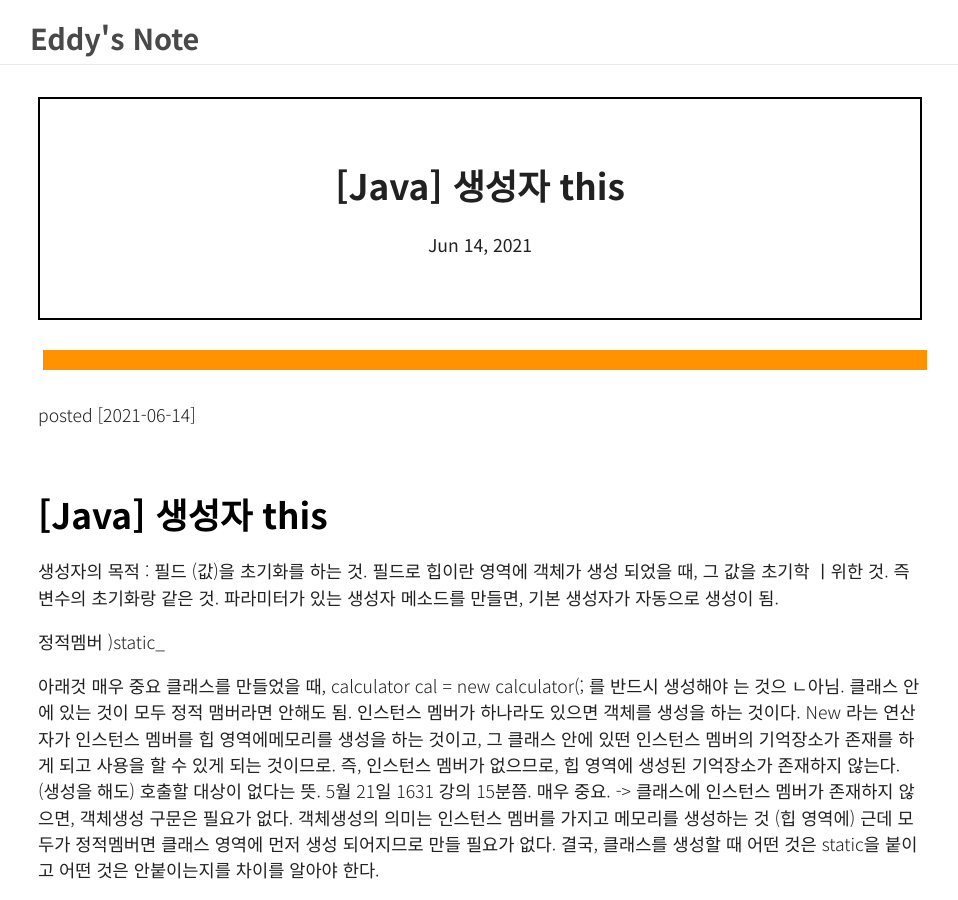
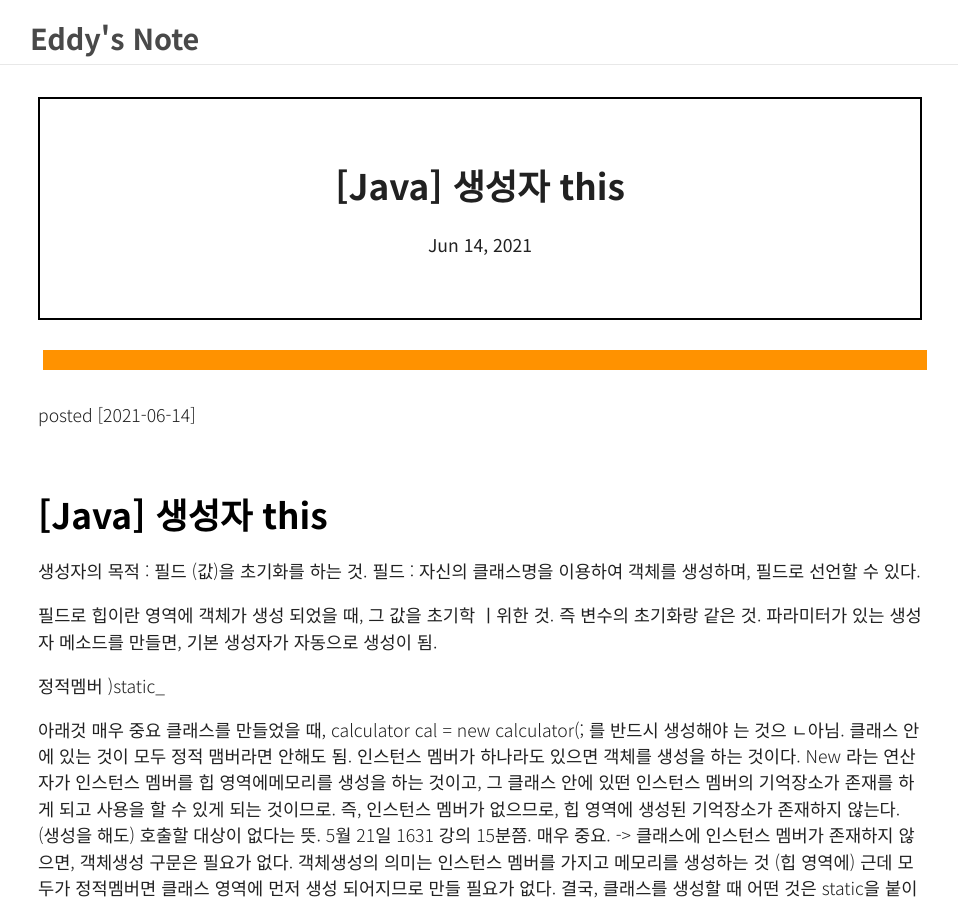
Before and after one commit to solusean/solusean.github.io, a Jekyll site: the page built from _posts/2021-06-14-Java044-생성자this.md, in a window 1280 px wide and 900 px high. Shown: the whole window, without its empty margins (160-1118 px from the left). Built offline with Jekyll 4.4.1, drawn with Linux system fonts in a browser that asks for light colours; comment, search, counter and statistics services are not loaded.

Commit message:
Update 2021-06-14-Java044-생성자this.md

```diff
--- a/_posts/2021-06-14-Java044-생성자this.md
+++ b/_posts/2021-06-14-Java044-생성자this.md
@@ -13,6 +13,8 @@ posted [2021-06-14]
 # [Java] 생성자 this
 
 생성자의 목적 : 필드 (값)을 초기화를 하는 것.
+필드 : 자신의 클래스명을 이용하여 객체를 생성하며, 필드로 선언할 수 있다.
+
 필드로 힙이란 영역에 객체가 생성 되었을 때, 그 값을 초기학 ㅣ위한 것.
 즉 변수의 초기화랑 같은 것.
 파라미터가 있는 생성자 메소드를 만들면, 기본 생성자가 자동으로 생성이 됨.
```
